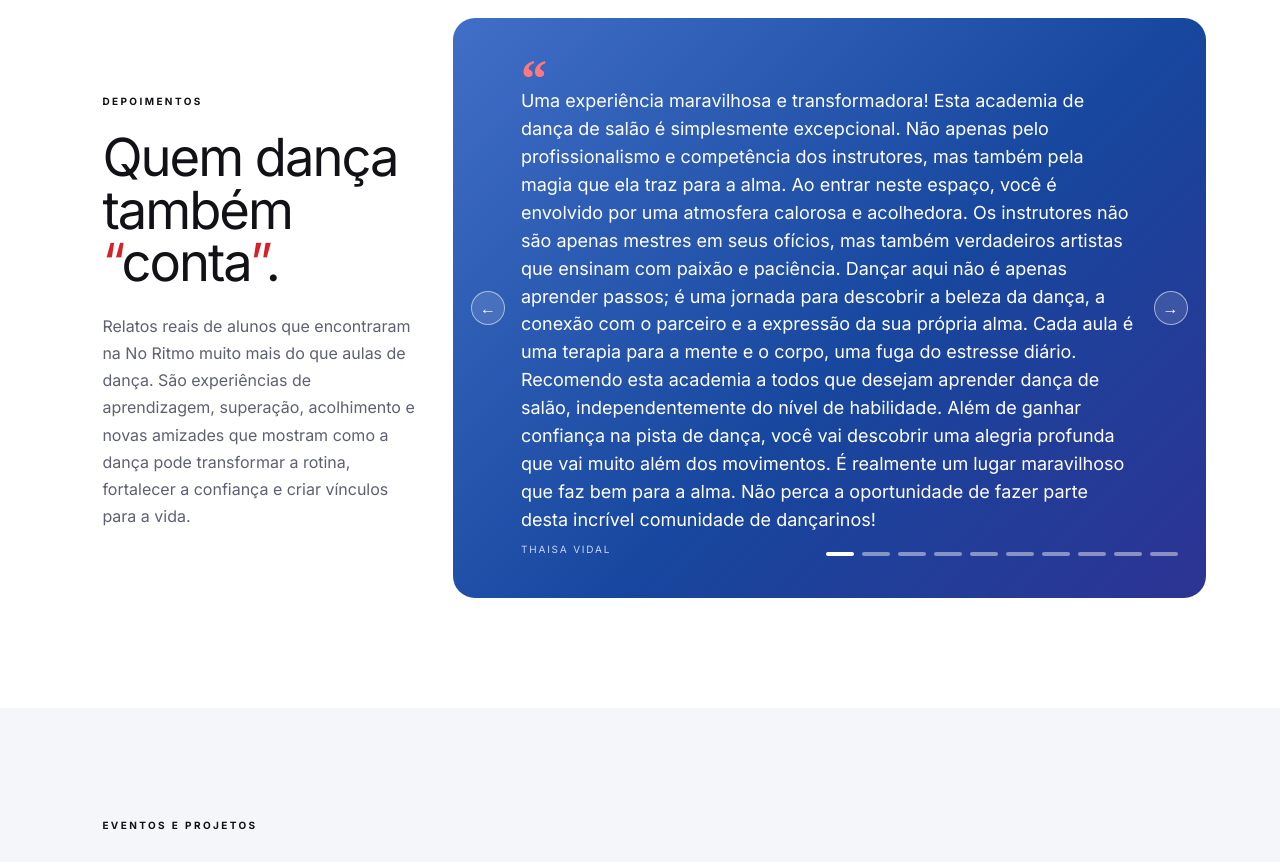
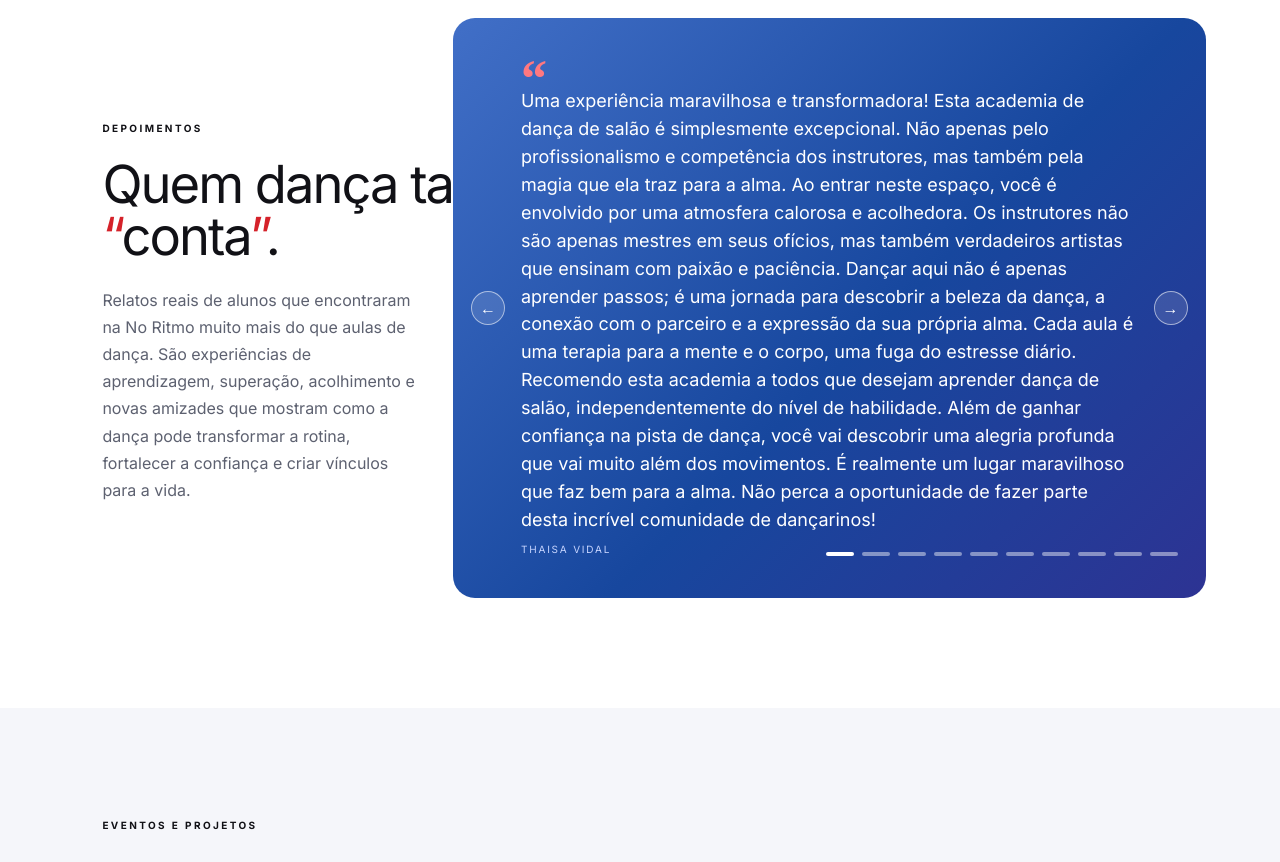
Before and after one commit to leonardodariva/no-ritmo-academia-de-danca, a Next.js app: page / in a window 1280 px wide. Shown: the part 4640-5502 px from the top of the page. Built offline with nearby package versions, Linux system fonts and the light colour scheme; a web font is replaced by a local one.

Commit message:
Mantem titulo dos depoimentos em duas linhas

```diff
--- a/app/globals.css
+++ b/app/globals.css
@@ -419,7 +419,7 @@ footer { background:#0b0b0f; color:var(--cream); padding:80px 8vw 25px; }.brand-
 .home-testimonial-copy .v4-section-heading { display:block; width:100%; }
 .home-testimonial-copy .v4-section-heading>p { margin:0 0 22px; }
 .home-testimonial-copy .v4-section-heading>h2 { margin:0 0 24px; }
-.testimonial-title-line { display:block; }
+.testimonial-title-line { display:block; white-space:nowrap; }
 .testimonial-title-quote { color:var(--red); }
 .home-testimonial-copy .v4-section-heading>span { display:block; color:#5d6170; line-height:1.7; }
 .home-testimonial-rotator { position:relative; width:100%; max-width:840px; min-height:580px; justify-self:end; overflow:hidden; border-radius:22px; }
```
